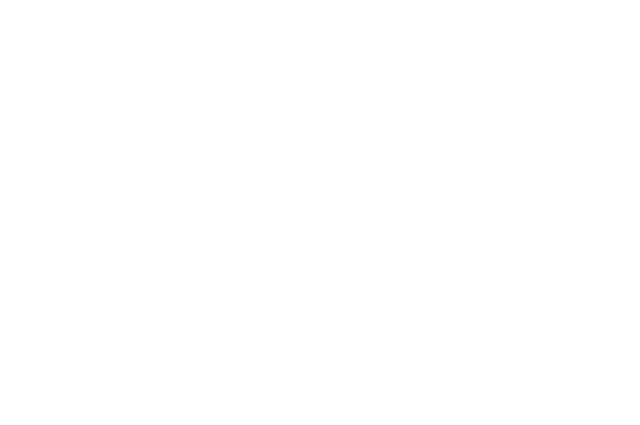
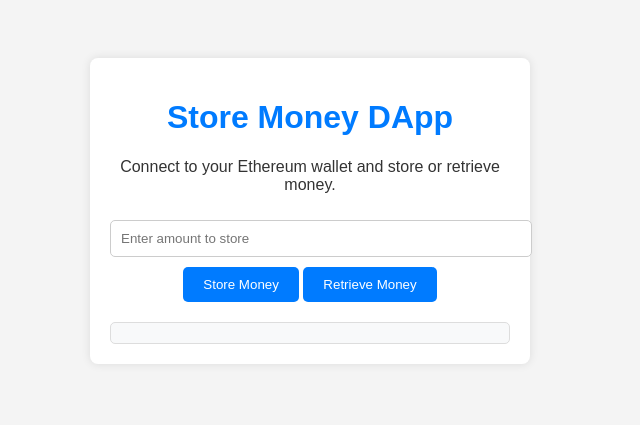
Before and after one commit to JerryPlus1/NTU-AI, a website: page 前端/chatgtp.html in a window 1280 px wide. Shown: the whole page, without its empty margins (330-970 px from the left). Drawn offline with Linux system fonts and the light colour scheme.

Commit message:
更新html

```diff
--- a/前端/chatgtp.html
+++ b/前端/chatgtp.html
@@ -0,0 +1,102 @@
+<!DOCTYPE html>
+<html lang="en">
+<head>
+    <meta charset="UTF-8">
+    <meta name="viewport" content="width=device-width, initial-scale=1.0">
+    <title>Store Money DApp</title>
+    <style>
+        body {
+            font-family: Arial, sans-serif;
+            background-color: #f4f4f4;
+            color: #333;
+            text-align: center;
+            padding: 50px;
+        }
+        h1 {
+            color: #007bff;
+        }
+        .container {
+            background-color: #fff;
+            padding: 20px;
+            border-radius: 8px;
+            box-shadow: 0px 0px 10px rgba(0, 0, 0, 0.1);
+            max-width: 400px;
+            margin: 0 auto;
+        }
+        input[type="number"] {
+            width: 100%;
+            padding: 10px;
+            margin: 10px 0;
+            border-radius: 5px;
+            border: 1px solid #ccc;
+        }
+        button {
+            background-color: #007bff;
+            color: white;
+            padding: 10px 20px;
+            border: none;
+            border-radius: 5px;
+            cursor: pointer;
+        }
+        button:hover {
+            background-color: #0056b3;
+        }
+        #output {
+            margin-top: 20px;
+            padding: 10px;
+            background-color: #f8f9fa;
+            border-radius: 5px;
+            border: 1px solid #ddd;
+        }
+    </style>
+</head>
+<body>
+
+    <div class="container">
+        <h1>Store Money DApp</h1>
+        <p>Connect to your Ethereum wallet and store or retrieve money.</p>
+        <input type="number" id="moneyInput" placeholder="Enter amount to store">
+        <button onclick="storeMoney()">Store Money</button>
+        <button onclick="retrieveMoney()">Retrieve Money</button>
+        <div id="output"></div>
+    </div>
+
+    <script src="https://cdn.jsdelivr.net/npm/web3@1.6.0/dist/web3.min.js"></script>
+    <script>
+        let web3;
+        let contract;
+        const contractAddress = 'YOUR_CONTRACT_ADDRESS';
+        const contractABI = [
+            // Your contract's ABI
+        ];
+
+        window.addEventListener('load', async () => {
+            if (window.ethereum) {
+                web3 = new Web3(window.ethereum);
+                await window.ethereum.enable();
+                contract = new web3.eth.Contract(contractABI, contractAddress);
+            } else {
+                alert('Please install MetaMask!');
+            }
+        });
+
+        async function storeMoney() {
+            const money = document.getElementById('moneyInput').value;
+            const accounts = await web3.eth.getAccounts();
+            contract.methods.store_m(money).send({ from: accounts[0] })
+                .on('receipt', function(receipt){
+                    document.getElementById('output').innerText = `Stored ${money} successfully!`;
+                })
+                .on('error', function(error){
+                    document.getElementById('output').innerText = `Error: ${error.message}`;
+                });
+        }
+
+        async function retrieveMoney() {
+            const money = await contract.methods.retrive_m().call();
+            document.getElementById('output').innerText = `Stored money: ${money}`;
+        }
+    </script>
+
+</body>
+</html>
```
Also changed, not shown: 前端/index.html (+3 -0 lines).
